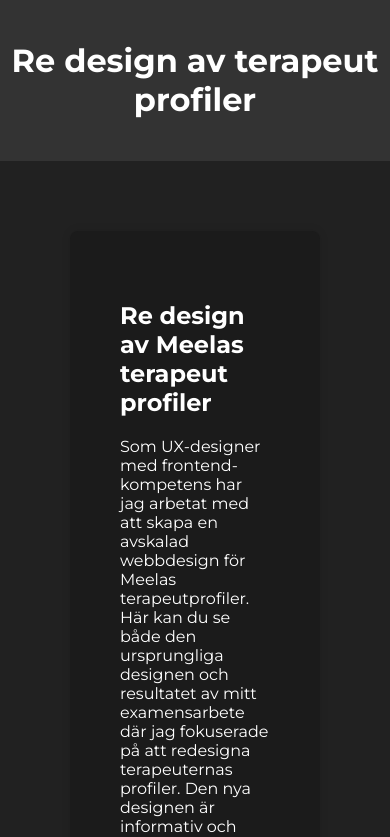
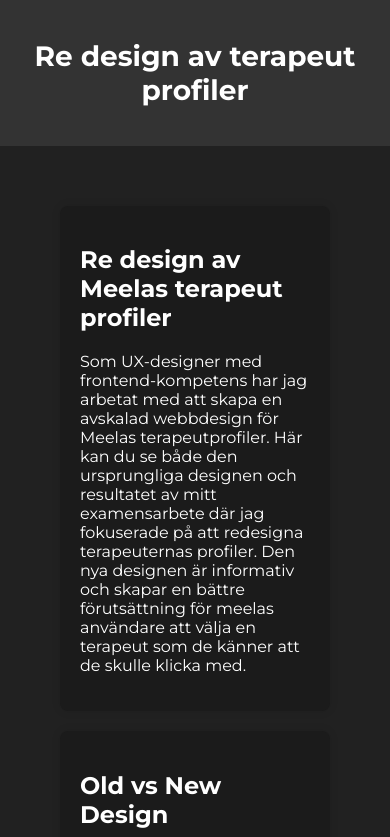
Before and after one commit to mweh-does-dev/Examensarbete, a plain HTML site: page index.html in a window 390 px wide. Shown: the top 837 px of the page. Drawn offline with Linux system fonts and the light colour scheme.

Commit message:
Update styles.css
Added more media queries to the sections and h1,

```diff
--- a/styles.css
+++ b/styles.css
@@ -59,4 +59,13 @@ footer {
     footer {
         position: static;
     }
+
+    section {
+        padding: 20px;
+        margin: 10px;
+    }
+
+    h1 {
+        font-size: 28px;
+    }
 }
```
